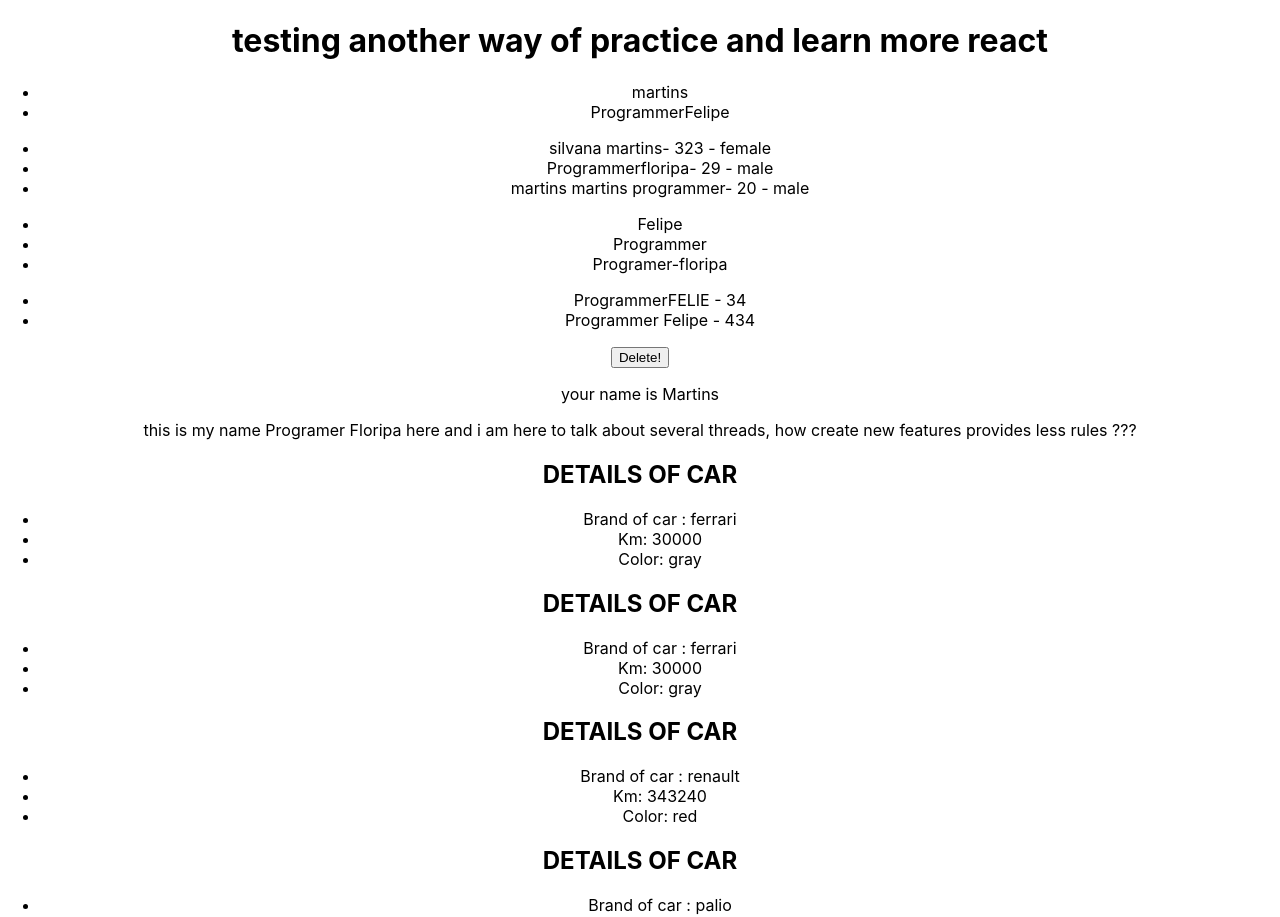
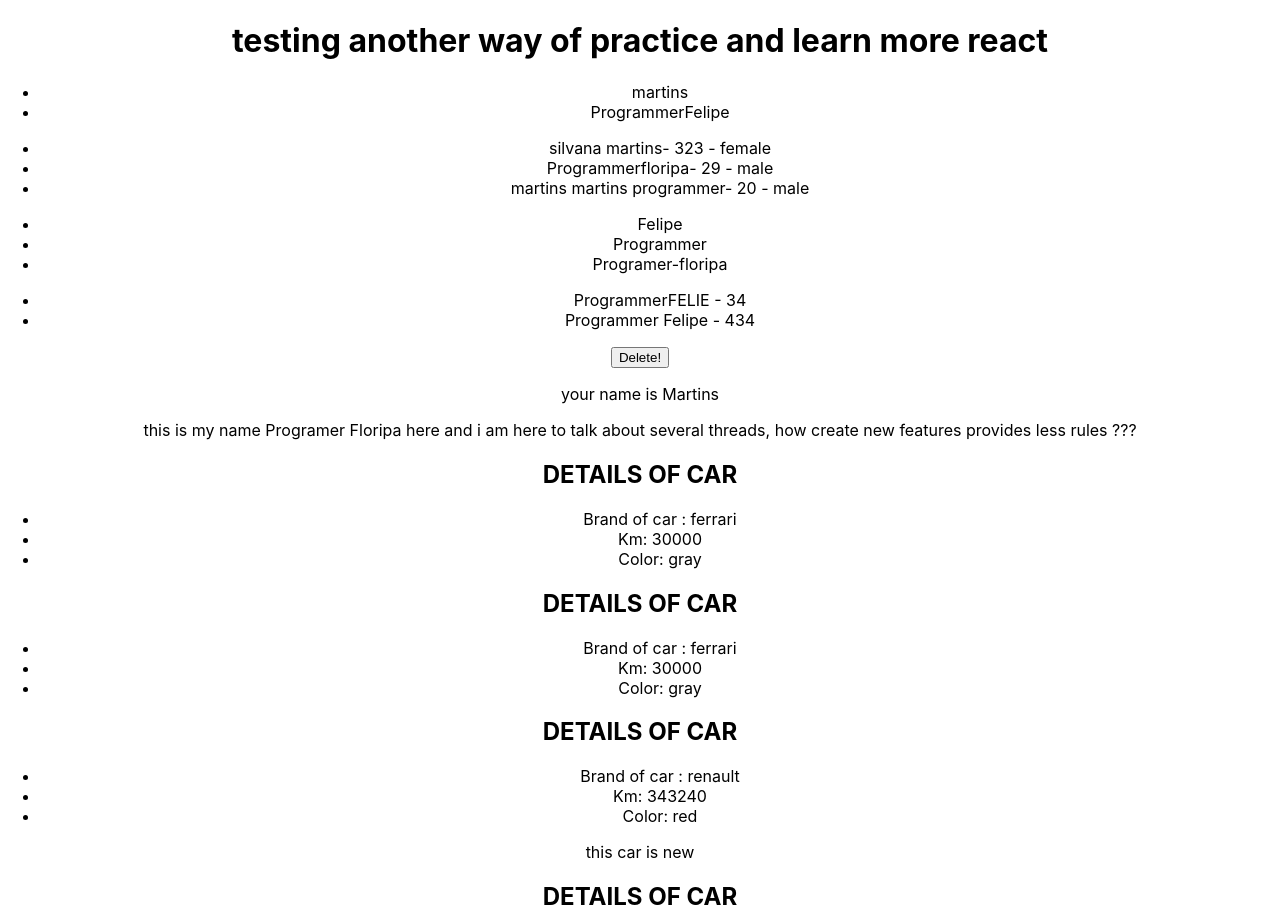
Before and after one commit to felipe-programador-18/remember-little-bit-react, a React (Create React App) app in the folder practice-react/: page / in a window 1280 px wide. Shown: the top 917 px of the page. Built offline with nearby package versions, Linux system fonts and the light colour scheme.

Commit message:
c11-removed some testing inside desprosp

```diff
--- a/practice-react/src/Des.props.js
+++ b/practice-react/src/Des.props.js
@@ -1,7 +1,10 @@
 import React from 'react'
 
-const PracticeLitteMore = ({brand,km, color}) => {
+const PracticeLitteMore = ({brand,km,color, newbrand}) => {
 
+
+
+  // is inrest reuse props
     return (<>
       <h2> DETAILS OF CAR </h2>
       <ul>
@@ -10,6 +13,13 @@ const PracticeLitteMore = ({brand,km, color}) => {
         <li>Color: {color} </li>
       </ul>
 
+           {newbrand && <p> this car is new</p> }
+
+
+
+
+
+
     </>)
 }
 
```
